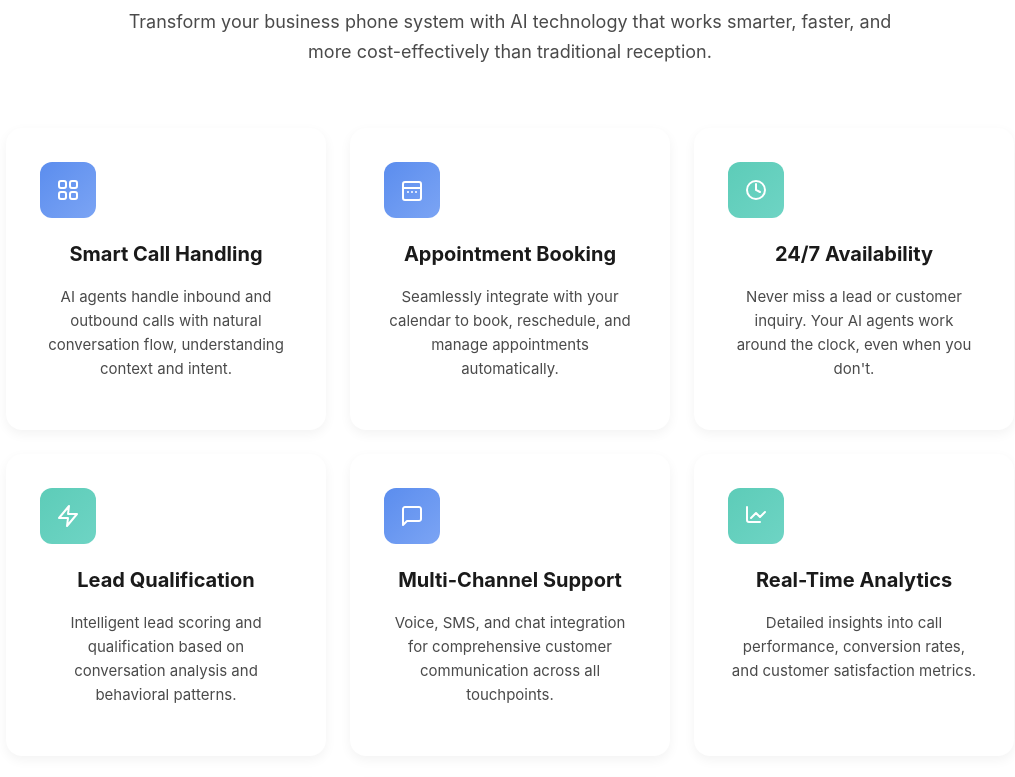
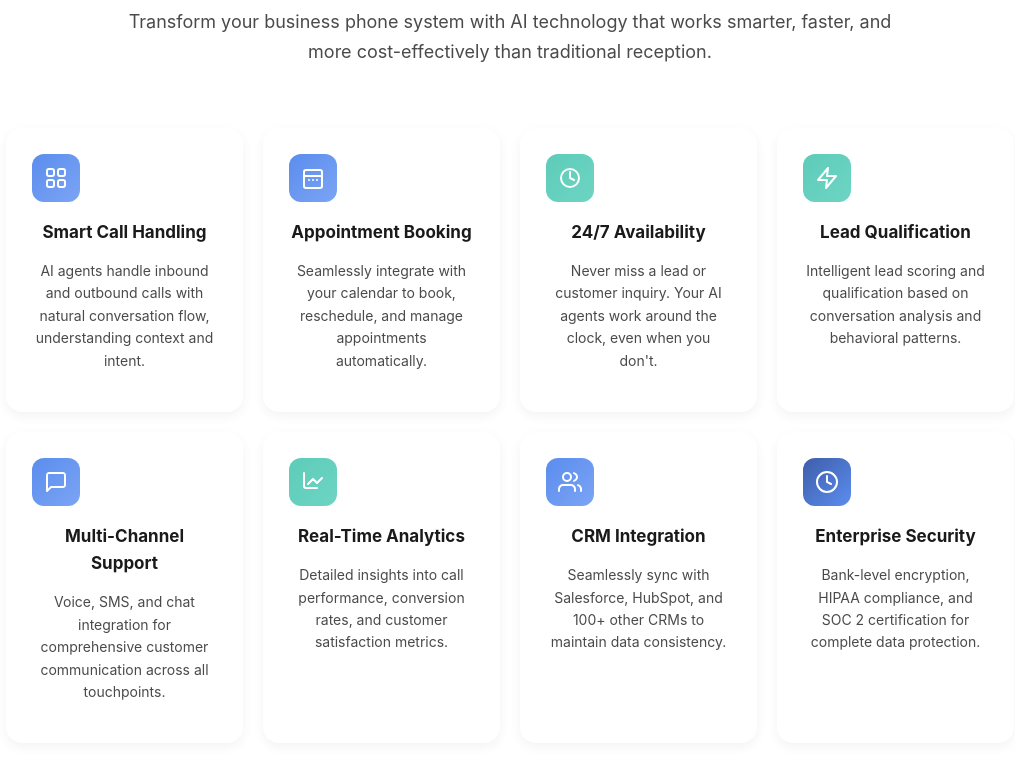
Before and after one commit to farnooshfathi/eleva8flow, a website built with Vite: page index.html in a window 1280 px wide. Shown: the part 1320-2097 px from the top of the page, without its empty margins (130-1145 px from the left). Built offline with nearby package versions, Linux system fonts and the light colour scheme; a script that the page names is missing.

Commit message:
Updated style.css

```diff
--- a/style.css
+++ b/style.css
@@ -436,13 +436,25 @@ body {
 
 .features-grid {
   display: grid;
-  grid-template-columns: repeat(auto-fit, minmax(280px, 1fr));
-  gap: 24px;
+  grid-template-columns: repeat(4, 1fr);
+  gap: 20px;
+}
+
+@media (max-width: 1024px) {
+  .features-grid {
+    grid-template-columns: repeat(2, 1fr);
+  }
+}
+
+@media (max-width: 640px) {
+  .features-grid {
+    grid-template-columns: 1fr;
+  }
 }
 
 .feature-card {
   background: white;
-  padding: 32px;
+  padding: 24px;
   border-radius: 16px;
   transition: all 0.3s ease;
   border: 2px solid transparent;
@@ -460,13 +472,13 @@ body {
 }
 
 .feature-icon {
-  width: 56px;
-  height: 56px;
+  width: 48px;
+  height: 48px;
   border-radius: 12px;
   display: flex;
   align-items: center;
   justify-content: center;
-  margin-bottom: 20px;
+  margin-bottom: 16px;
   transition: all 0.3s ease;
 }
 
@@ -483,16 +495,16 @@ body {
 }
 
 .feature-card h3 {
-  font-size: 20px;
+  font-size: 17px;
   font-weight: 700;
-  margin-bottom: 12px;
+  margin-bottom: 10px;
   color: var(--text-dark);
 }
 
 .feature-card p {
   color: var(--text-medium);
   line-height: 1.6;
-  font-size: 15px;
+  font-size: 14px;
 }
 
 .roi-section {
```
